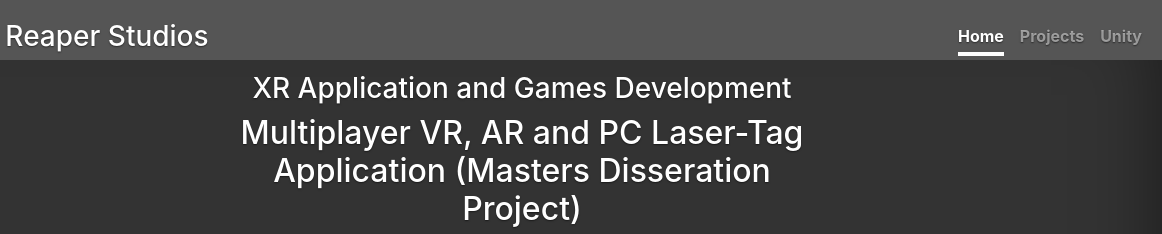
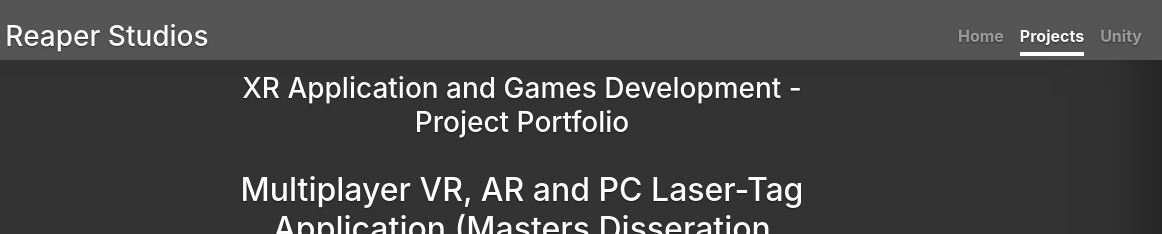
Before and after one commit to canunkystudios/canunkystudios.github.io, a plain HTML site: page projects.htm in a window 1280 px wide. Shown: the top 234 px of the page, 118-1280 px from the left. Drawn offline with Linux system fonts and the light colour scheme; grey boxes are pictures that could not be loaded.

Commit message:
Update projects.htm

```diff
--- a/projects.htm
+++ b/projects.htm
@@ -51,8 +51,8 @@
     <div class="inner">
       <h3 class="masthead-brand"><img src="css/favicon/favicon-32x32.png" />Grim Reaper Studios</h3>
       <nav class="nav nav-masthead justify-content-center">
-        <a class="nav-link active" href="https://www.grimreaperstudios.com">Home</a>
-        <a class="nav-link" href="https://www.grimreaperstudios.com/projects.htm">Projects</a>
+        <a class="nav-link" href="https://www.grimreaperstudios.com">Home</a>
+        <a class="nav-link active" href="https://www.grimreaperstudios.com/projects.htm">Projects</a>
         <a class="nav-link" href="https://Unity.com">Unity</a>
       </nav>
     </div>
@@ -62,7 +62,8 @@
 
   <main role="main" class="inner cover">
     <h1 class="cover-heading">&nbsp;</h1>
-    <h3>XR Application and Games Development</h3>
+    <h3>XR Application and Games Development - Project Portfolio</h3>
+    </br>
     <h2>Multiplayer VR, AR and PC Laser-Tag Application (Masters Disseration Project)</h2>
 <img width=600" height="450" src="https://gitlab.com/mikeyoakes/WebsiteMedia/-/raw/master/VRMultiplayer.jpg"></img></br>
           <H2><a href="https://youtu.be/4fGWze4FKMY">YouTube</a></H2>
```
